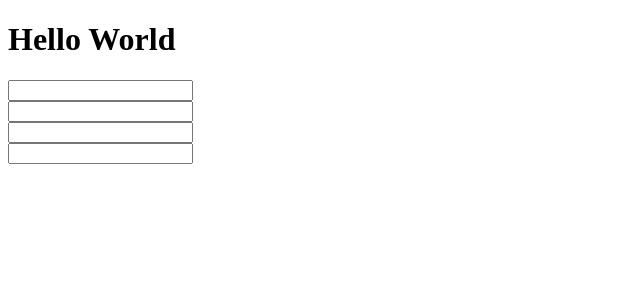
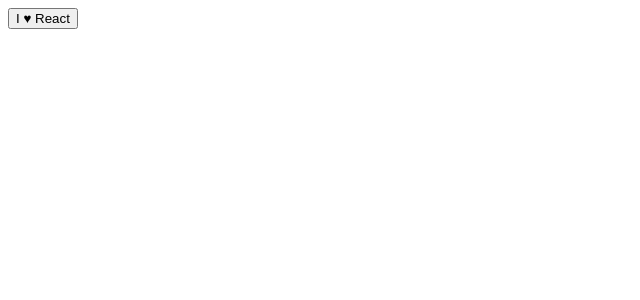
Before and after one commit to rajarju/react-app, a React (Create React App) app: page / in a window 1280 px wide. Shown: the top 300 px of the page, without its empty margins (0-640 px from the left). Built offline with nearby package versions, Linux system fonts and the light colour scheme.

Commit message:
Nested Components and accessing data from nested components

```diff
--- a/src/App.js
+++ b/src/App.js
@@ -1,41 +1,22 @@
 import React from 'react';
 
 class App extends React.Component {
-
-  constructor() {
-    super();
-    this.state = {
-      titleTxt : 'Hello World'
-    };
-  }
-
-
-  update(e) {
-    this.setState({titleTxt : e.target.value });
-  }
-
   render() {
     return (
-      <div className="wrapper">
-        <h1 className="title"> {this.state.titleTxt} </h1>
-        <div>
-          <Widget update={this.update.bind(this)} />
-        </div>
-        <div>
-          <Widget update={this.update.bind(this)} />
-        </div>
-        <div>
-          <Widget update={this.update.bind(this)} />
-        </div>
-        <div>
-          <Widget update={this.update.bind(this)} />
-        </div>
-      </div>
+      <Button>I <Heart /> React</Button>
     );
   }
 };
 
 
-const Widget = (props) => <input type="text" onChange={props.update } />
+const Button = (props) => <button>{props.children}</button>
+
+// class Heart extends React.Component {
+//   render() {
+//     return <span>&hearts;</span>
+//   }
+// }
+
+const Heart = () => <span>&hearts;</span>
 
 export default App;
```
